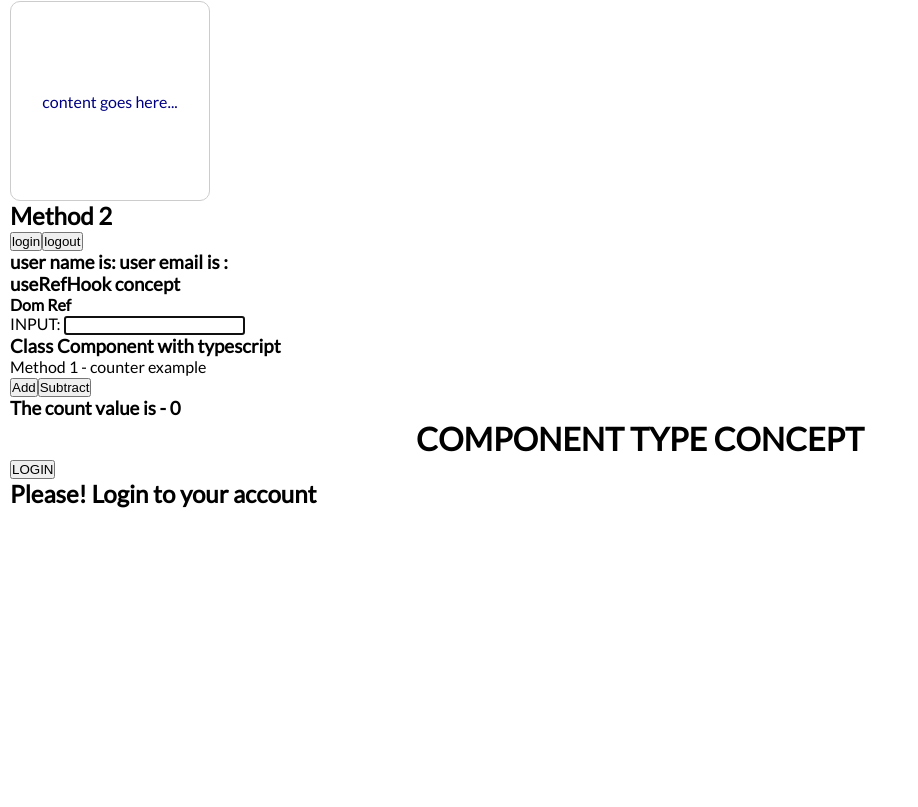
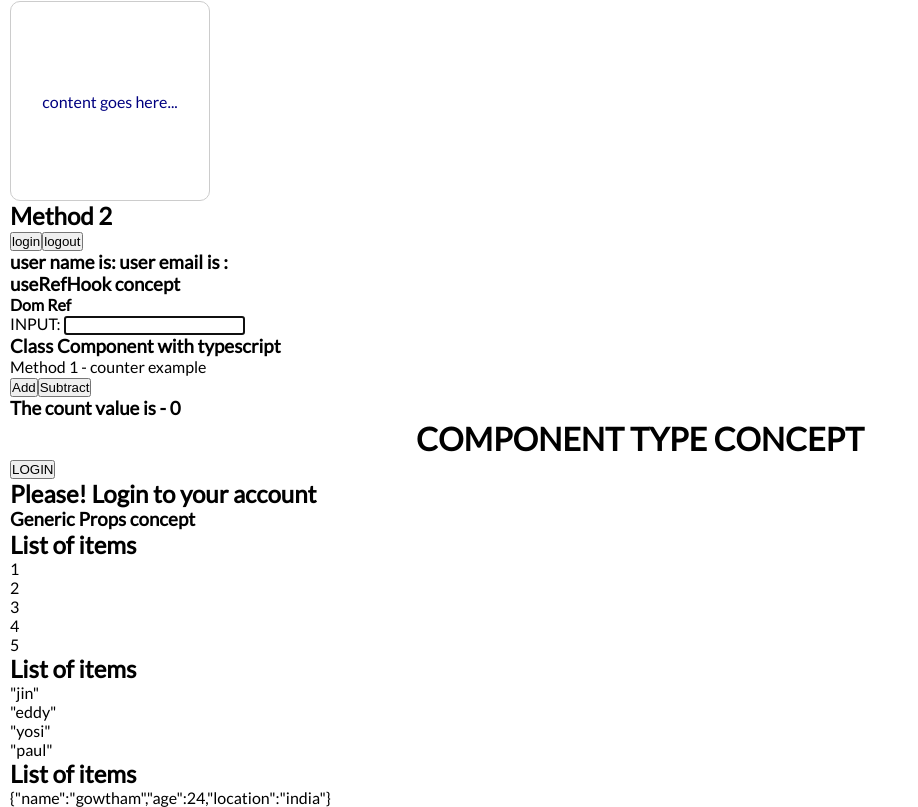
Before and after one commit to Stylish-Developer/React-Ts-beginnerToIntermediate, a React (Create React App) app: page / in a window 1280 px wide. Shown: the part 988-1795 px from the top of the page, without its empty margins (0-918 px from the left). Before the commit the page ends 1496 px from the top, so only its background shows below. Built offline with nearby package versions, Linux system fonts and the light colour scheme.

Commit message:
generic props are workouted

```diff
--- a/src/App.tsx
+++ b/src/App.tsx
@@ -4,6 +4,7 @@ import BasicProps from './components/basic-props';
 import ClassComponent from './components/class-component';
 import Auth from './components/class-component/auth';
 import EventProps from './components/event-props';
+import Generic from './components/generic-props';
 import HooksTypes from './components/hooks-types';
 import StyleProps from './components/style-props';
 import TypingProps from './components/typing-props';
@@ -22,6 +23,7 @@ const App = () => {
         <HooksTypes />
         <ClassComponent />
         <Auth />
+        <Generic />
       </div>
     </>
   )
--- /dev/null
+++ b/src/components/generic-props/GenericProps.tsx
@@ -0,0 +1,20 @@
+
+type ListProps<T> = {
+  items: T[];
+  onClick: (value: T) => void;
+};
+
+export const List = <T extends {}>({ items, onClick }: ListProps<T>) => {
+  return (
+    <div>
+      <h2>List of items</h2>
+      {items.map((item, index) => {
+        return (
+          <div key={index} onClick={() => onClick(item)}>
+              {JSON.stringify(item)}
+          </div>
+        );
+      })}
+    </div>
+  );
+};
--- /dev/null
+++ b/src/components/generic-props/index.tsx
@@ -0,0 +1,30 @@
+import { List } from "./GenericProps";
+
+// -- Generic Component
+const Generic = () => {
+  return (
+    <>
+      <h3>Generic Props concept</h3>
+      <List
+        items={[1, 2, 3, 4, 5]}
+        onClick={(value) => {
+          alert(`You selected ${value} item`);
+        }}
+      />
+      <List
+        items={["jin", "eddy", "yosi", "paul"]}
+        onClick={(value) => {
+          alert(`You selected ${value} item`);
+        }}
+      />
+      <List
+        items={[{ name: "gowtham", age: 24, location: "india" }]}
+        onClick={(value) => {
+          alert(`You selected ${value} item`);
+        }}
+      />
+    </>
+  );
+};
+
+export default Generic;
```
